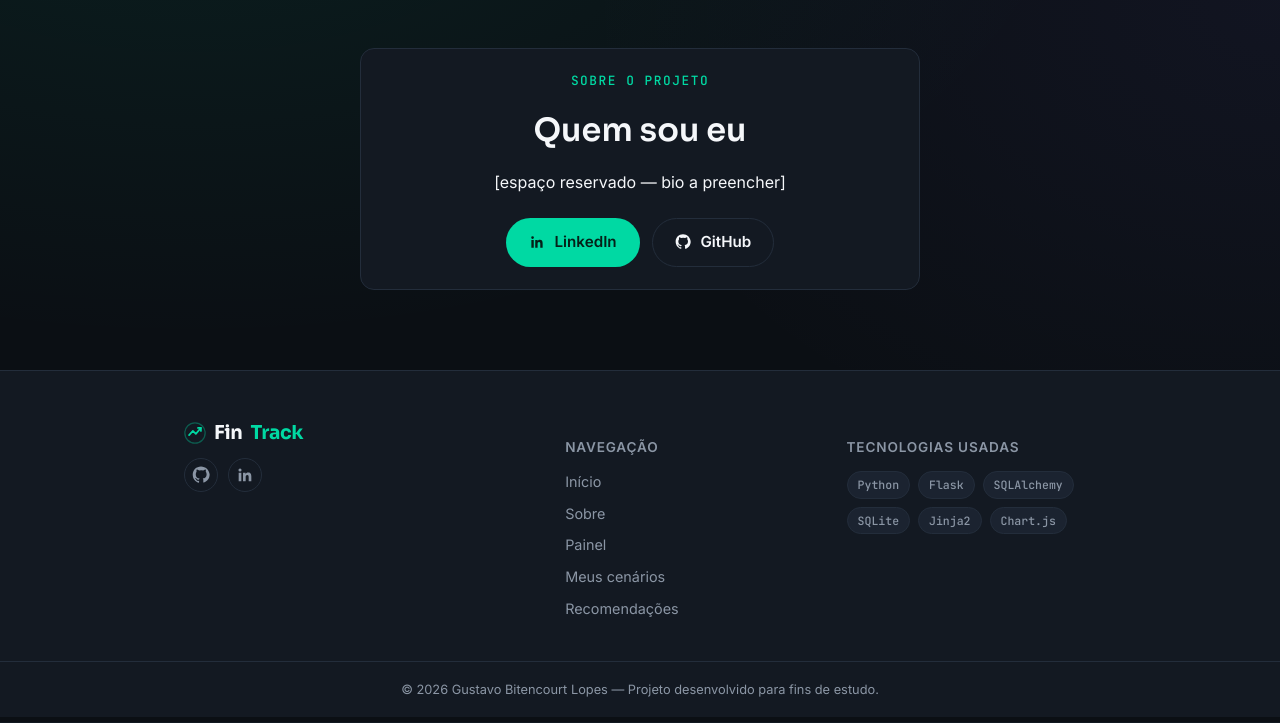
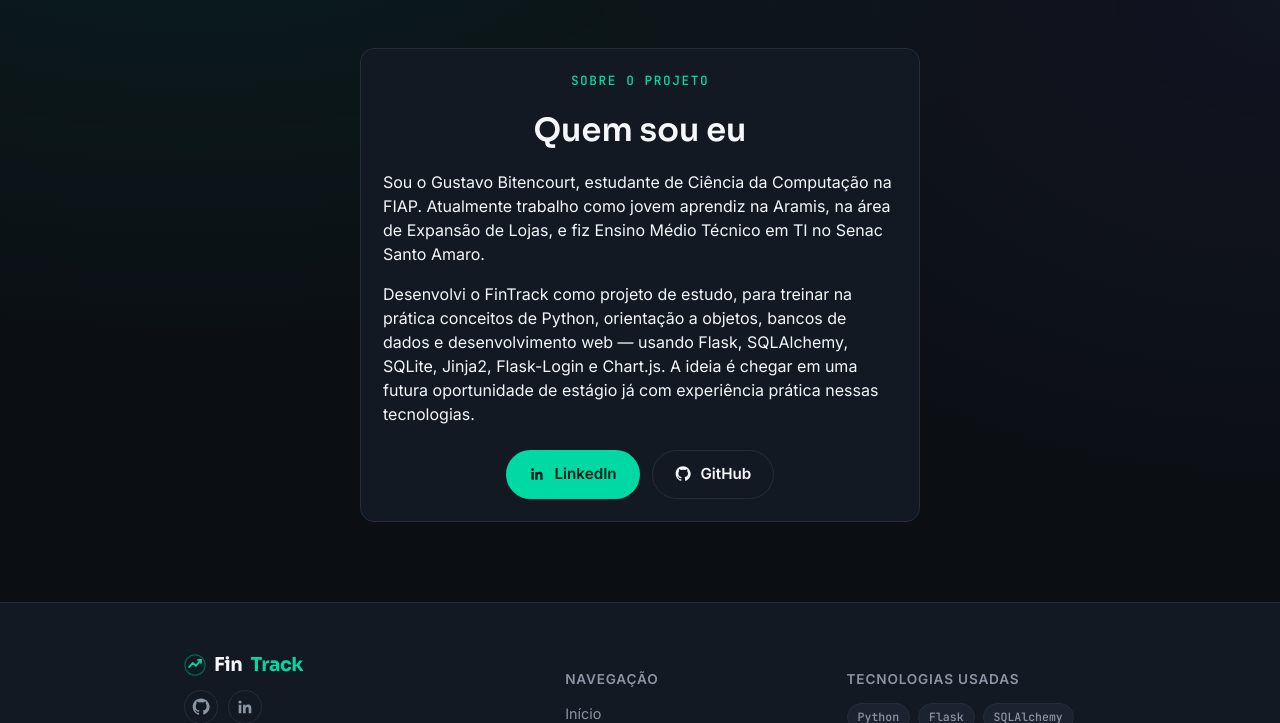
Before and after one commit to GustavoBitencourtLopes/FinTrack, a Flask app: page /sobre in a window 1280 px wide. Shown: the part 78-801 px from the top of the page. Before the commit the page ends 775 px from the top, so only its background shows below. Run offline with Flask 3, Linux system fonts and the light colour scheme.

Commit message:
salvar_12

```diff
--- a/templates/cenario.html
+++ b/templates/cenario.html
@@ -20,6 +20,7 @@
         <div class="greeting"><a href="/cenarios">← Meus cenários</a></div>
         <h1>{{ cenario.nome }}</h1>
     </div>
+    <a href="{{ url_for('ver_recomendacoes', cenario_id=cenario.id) }}" class="btn btn-primary">Ver recomendações</a>
 </div>
 
 <div class="grid">
--- a/templates/sobre.html
+++ b/templates/sobre.html
@@ -6,15 +6,35 @@
     <div class="card">
         <div class="eyebrow" style="text-align:center;">Sobre o projeto</div>
         <h1 style="text-align:center;">Quem sou eu</h1>
-        <p class="subtitle" style="text-align:center;">[espaço reservado — bio a preencher]</p>
+        <p class="subtitle" style="text-align:left;">
+            Sou o Gustavo Bitencourt, estudante de Ciência da Computação na FIAP.
+            Atualmente trabalho como jovem aprendiz na Aramis, na área de Expansão
+            de Lojas, e fiz Ensino Médio Técnico em TI no Senac Santo Amaro.
+        </p>
+        <p class="subtitle" style="text-align:left;">
+            Desenvolvi o FinTrack como projeto de estudo, para treinar na prática
+            conceitos de Python, orientação a objetos, bancos de dados e
+            desenvolvimento web — usando Flask, SQLAlchemy, SQLite, Jinja2,
+            Flask-Login e Chart.js. A ideia é chegar em uma futura oportunidade
+            de estágio já com experiência prática nessas tecnologias.
+        </p>
 
         <div class="cta-row" style="justify-content:center; margin-top: 24px;">
-            <a href="https://www.linkedin.com/in/gustavo-bitencourt-lopes-b765072b5" target="_blank" rel="noopener" class="btn btn-primary">
-                <svg width="16" height="16" viewBox="0 0 24 24" fill="currentColor" style="vertical-align:-3px; margin-right:6px;"><path d="M20.45 20.45h-3.55v-5.57c0-1.33-.02-3.03-1.85-3.03-1.85 0-2.14 1.45-2.14 2.94v5.66H9.36V9h3.41v1.56h.05c.47-.9 1.63-1.85 3.36-1.85 3.6 0 4.27 2.37 4.27 5.45v6.29zM5.34 7.43a2.06 2.06 0 1 1 0-4.12 2.06 2.06 0 0 1 0 4.12zM7.12 20.45H3.56V9h3.56v11.45z"/></svg>
+            <a href="https://www.linkedin.com/in/gustavo-bitencourt-lopes-b765072b5" target="_blank" rel="noopener"
+                class="btn btn-primary">
+                <svg width="16" height="16" viewBox="0 0 24 24" fill="currentColor"
+                    style="vertical-align:-3px; margin-right:6px;">
+                    <path
+                        d="M20.45 20.45h-3.55v-5.57c0-1.33-.02-3.03-1.85-3.03-1.85 0-2.14 1.45-2.14 2.94v5.66H9.36V9h3.41v1.56h.05c.47-.9 1.63-1.85 3.36-1.85 3.6 0 4.27 2.37 4.27 5.45v6.29zM5.34 7.43a2.06 2.06 0 1 1 0-4.12 2.06 2.06 0 0 1 0 4.12zM7.12 20.45H3.56V9h3.56v11.45z" />
+                </svg>
                 LinkedIn
             </a>
             <a href="https://github.com/GustavoBitencourtLopes" target="_blank" rel="noopener" class="btn btn-ghost">
-                <svg width="16" height="16" viewBox="0 0 24 24" fill="currentColor" style="vertical-align:-3px; margin-right:6px;"><path d="M12 .5C5.73.5.98 5.24.98 11.52c0 4.98 3.23 9.2 7.71 10.69.56.1.77-.24.77-.54 0-.27-.01-1-.02-1.96-3.14.68-3.8-1.51-3.8-1.51-.51-1.31-1.25-1.66-1.25-1.66-1.02-.7.08-.68.08-.68 1.13.08 1.72 1.16 1.72 1.16 1 1.72 2.63 1.22 3.27.93.1-.73.39-1.22.71-1.5-2.51-.29-5.15-1.26-5.15-5.6 0-1.24.44-2.25 1.16-3.04-.12-.29-.5-1.44.11-3 0 0 .95-.3 3.12 1.16a10.8 10.8 0 0 1 5.68 0c2.17-1.46 3.12-1.16 3.12-1.16.61 1.56.23 2.71.11 3 .72.79 1.16 1.8 1.16 3.04 0 4.35-2.65 5.31-5.17 5.59.4.35.76 1.03.76 2.08 0 1.5-.01 2.71-.01 3.08 0 .3.2.65.78.54 4.47-1.49 7.7-5.71 7.7-10.69C23.02 5.24 18.27.5 12 .5z"/></svg>
+                <svg width="16" height="16" viewBox="0 0 24 24" fill="currentColor"
+                    style="vertical-align:-3px; margin-right:6px;">
+                    <path
+                        d="M12 .5C5.73.5.98 5.24.98 11.52c0 4.98 3.23 9.2 7.71 10.69.56.1.77-.24.77-.54 0-.27-.01-1-.02-1.96-3.14.68-3.8-1.51-3.8-1.51-.51-1.31-1.25-1.66-1.25-1.66-1.02-.7.08-.68.08-.68 1.13.08 1.72 1.16 1.72 1.16 1 1.72 2.63 1.22 3.27.93.1-.73.39-1.22.71-1.5-2.51-.29-5.15-1.26-5.15-5.6 0-1.24.44-2.25 1.16-3.04-.12-.29-.5-1.44.11-3 0 0 .95-.3 3.12 1.16a10.8 10.8 0 0 1 5.68 0c2.17-1.46 3.12-1.16 3.12-1.16.61 1.56.23 2.71.11 3 .72.79 1.16 1.8 1.16 3.04 0 4.35-2.65 5.31-5.17 5.59.4.35.76 1.03.76 2.08 0 1.5-.01 2.71-.01 3.08 0 .3.2.65.78.54 4.47-1.49 7.7-5.71 7.7-10.69C23.02 5.24 18.27.5 12 .5z" />
+                </svg>
                 GitHub
             </a>
         </div>
```
Also changed, not shown: templates/home.html (+6 -1 lines). Lines whose indentation alone changed are shown as unchanged.
